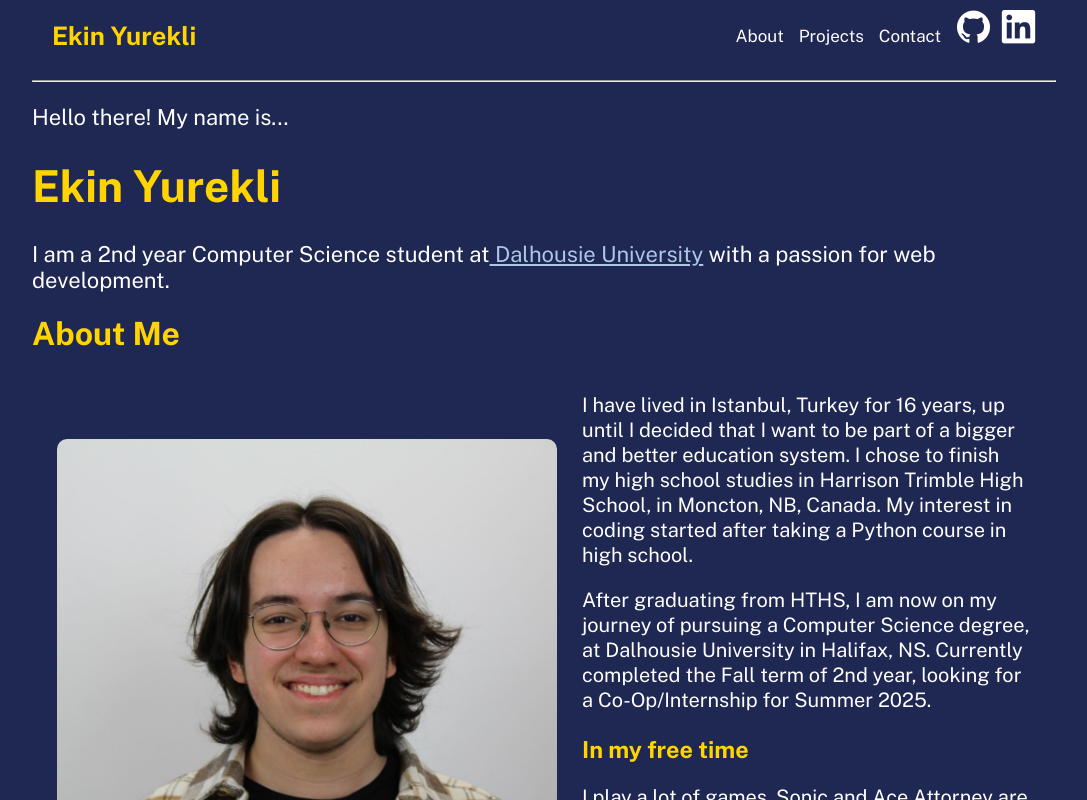
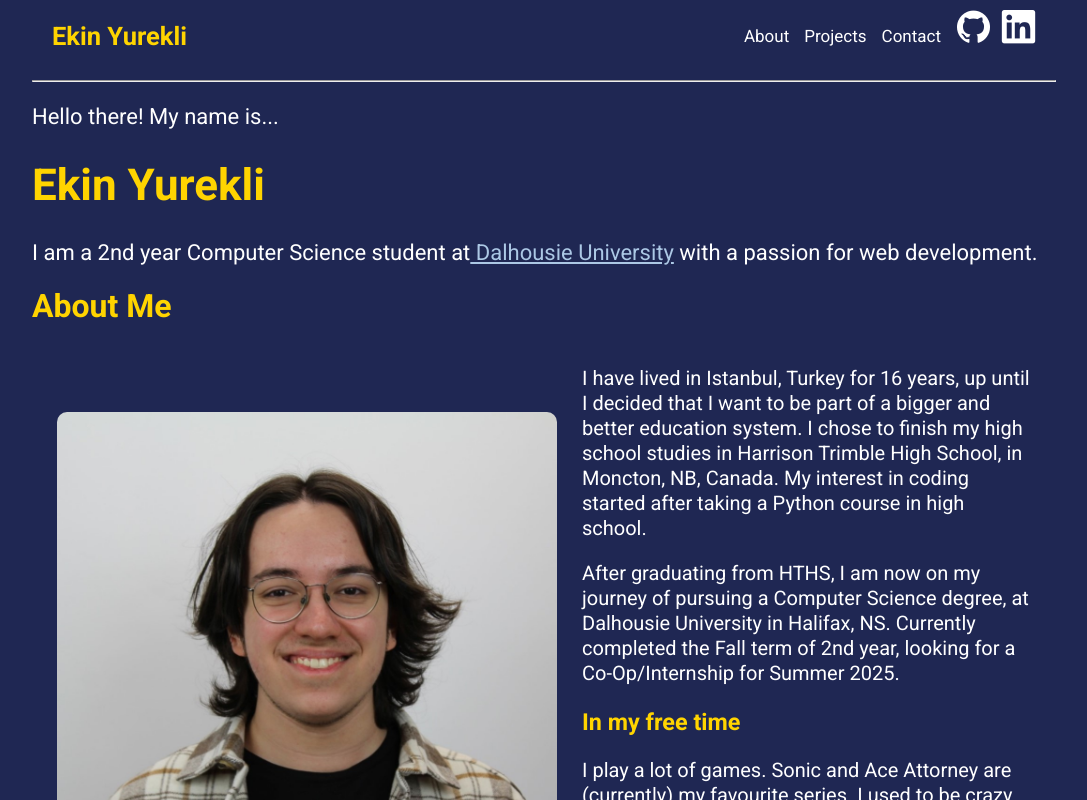
Before and after one commit to eyurekli/personal-site, a React (Vite) app: page / in a window 1280 px wide. Shown: the top 800 px of the page, without its empty margins (96-1183 px from the left). Built offline with nearby package versions, Linux system fonts and the light colour scheme.

Commit message:
Changed font to Roboto

```diff
--- a/index.html
+++ b/index.html
@@ -6,7 +6,7 @@
     <link rel="stylesheet" type='text/css' href="https://cdn.jsdelivr.net/gh/devicons/devicon@latest/devicon.min.css" />
     <link rel="preconnect" href="https://fonts.googleapis.com">
     <link rel="preconnect" href="https://fonts.gstatic.com" crossorigin>
-    <link href="https://fonts.googleapis.com/css2?family=Public+Sans:ital,wght@0,100..900;1,100..900&display=swap" rel="stylesheet">
+    <link href="https://fonts.googleapis.com/css2?family=Public+Sans:ital,wght@0,100..900;1,100..900&family=Roboto:ital,wght@0,100;0,300;0,400;0,500;0,700;0,900;1,100;1,300;1,400;1,500;1,700;1,900&display=swap" rel="stylesheet">
     <meta name="viewport" content="width=device-width, initial-scale=1.0" />
     <title>Vite + React</title>
   </head>
--- a/src/styles/App.css
+++ b/src/styles/App.css
@@ -38,7 +38,7 @@
 html {
   background-color: #1f2753;
   color: #FFFFFF;
-  font-family: "Public Sans";
+  font-family: "Roboto";
 }
 body
 {
```
